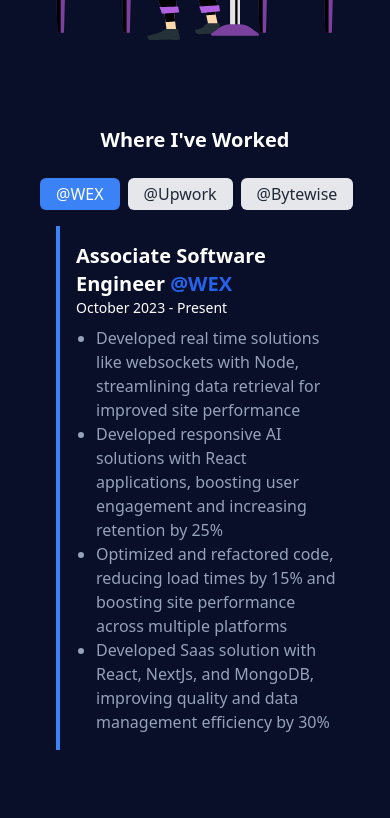
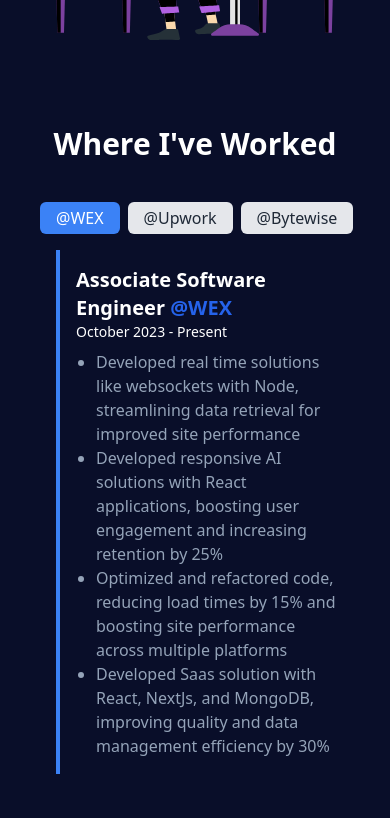
Before and after one commit to talha-fullstackdev/portfolio-nextjs-2, a Next.js app: page / in a window 390 px wide. Shown: the part 3540-4358 px from the top of the page. Built offline with nearby package versions, Linux system fonts and the light colour scheme.

Commit message:
change the styling of get in touch section

```diff
--- a/src/app/components/get in touch/GetInTouch.jsx
+++ b/src/app/components/get in touch/GetInTouch.jsx
@@ -6,7 +6,7 @@
     <div id="contact">
     <div className="px-10 text-center pt-28 max-w-[700px] m-auto md:pb-20 pb-2 ">
       <p className="text-blue-400  md:text-xl">what's Next</p>
-      <p className="mt-4 text-2xl md:text-4xl font-semibold dark:text-slate-500">Get In Touch</p>
+      <p className="mt-4  md:text-4xl  dark:text-slate-500 text-white text-3xl font-bold">Get In Touch</p>
       <p className="mt-4 text-slate-400 dark:text-slate-500 md:text-lg">
         I am eager to collaborate and expand my knowledge. Whether you have a
         project to discuss or just want to say hi, my inbox is open for all!
--- a/src/app/components/work/WorkDetails.jsx
+++ b/src/app/components/work/WorkDetails.jsx
@@ -13,11 +13,11 @@
   return (
     <AnimatedWrapper>
     <div className="px-10 md:px-12 md:pt-32 md:pb-20  pt-20" id="experience">
-      <h2 className="text-xl md:text-4xl text-center font-semibold text-white dark:text-slate-500 mb-6 md:tracking-wide">
+      <h2 className="text-3xl  md:text-4xl text-center font-semibold text-white dark:text-slate-500 mb-6 md:tracking-wide">
         Where I've Worked
       </h2>
 
-      <div className="flex flex-col md:flex-row md:justify-center md:gap-6 flex-wrap">
+      <div className="flex pt-4 md:pt-0 flex-col md:flex-row md:justify-center md:gap-6 flex-wrap">
         <div className="flex gap-2 md:flex-col  md:space-x-0 md:space-y-4 mb-4 md:mb-0">
           {data.map((item) => (
             <button
```
